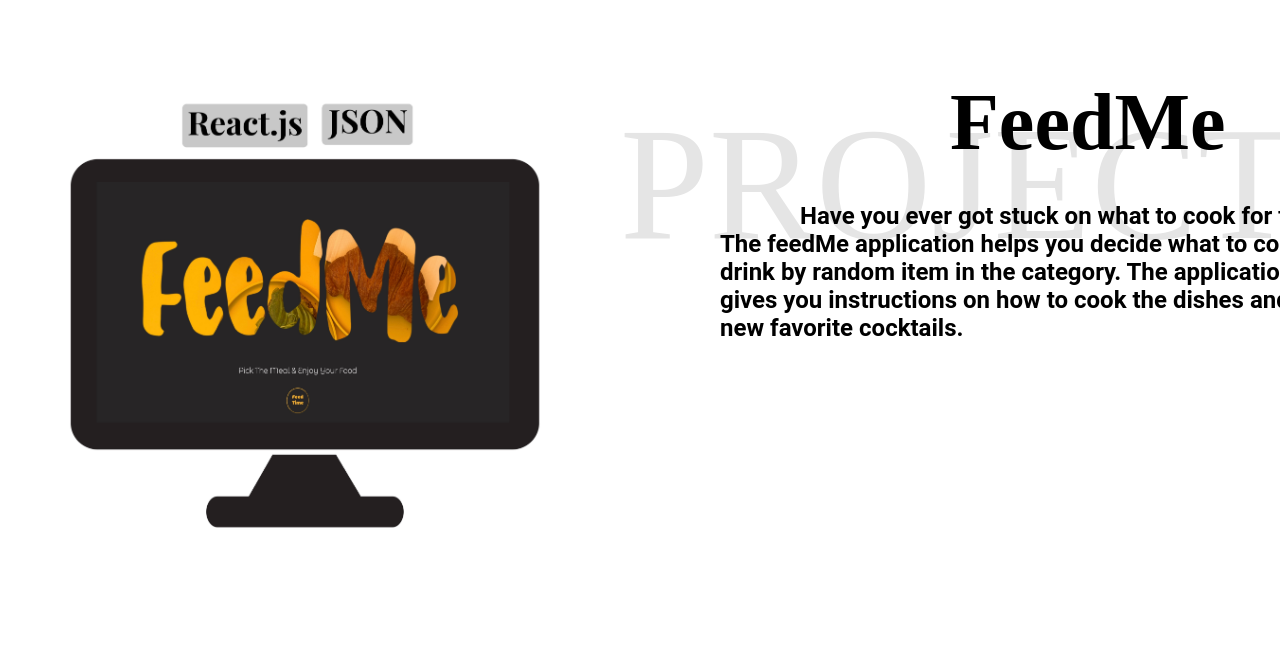
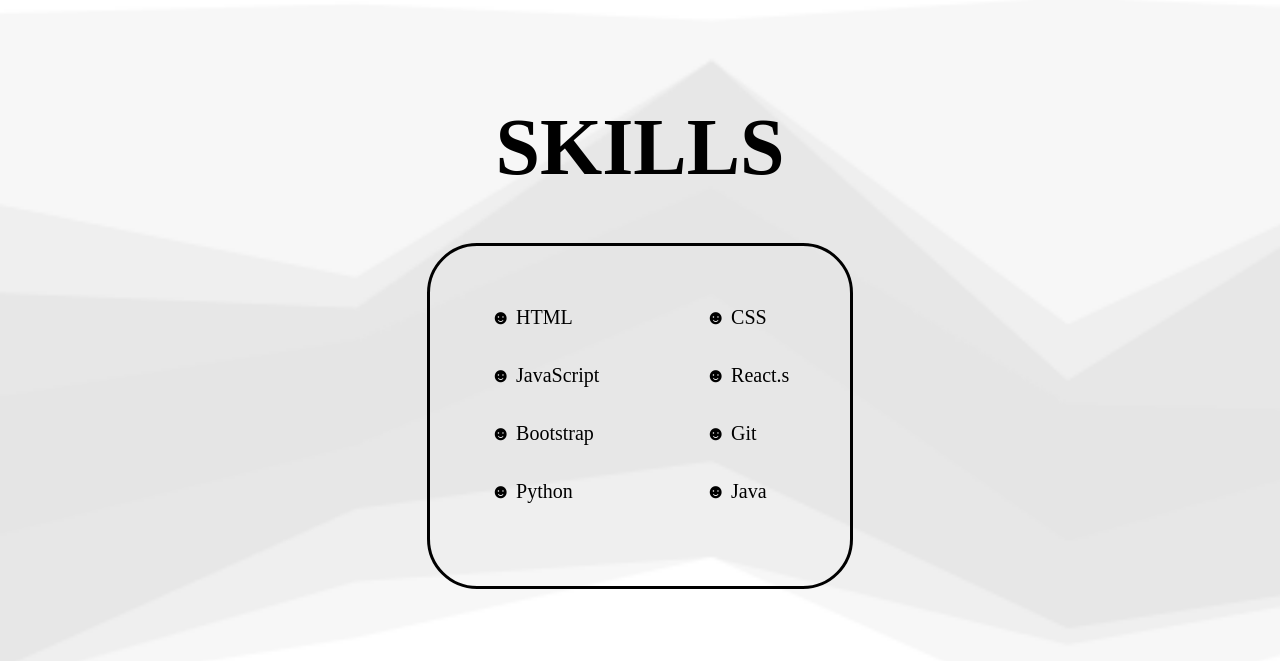
Before and after one commit to Thiratikan/Portfolio, a React (Create React App) app: page / in a window 1280 px wide. Shown: the part 1179-1840 px from the top of the page. Built offline with nearby package versions, Linux system fonts and the light colour scheme; a web font is replaced by a local one.

Commit message:
Added skills section

```diff
--- a/src/App.js
+++ b/src/App.js
@@ -1,8 +1,5 @@
 import React from "react";
 import { BrowserRouter as Router, Routes, Route } from "react-router-dom";
-import Introduce from "./Component/Introduce";
-import Experience from "./Component/Experience";
-import Projects from "./Component/Projects";
 import Home from "./Component/Home";
 
 function App() {
@@ -11,9 +8,6 @@ function App() {
       <Router>
         <Routes>
           <Route path="/" element={<Home />} />
-          <Route path="/introduce" element={<Introduce />} />
-          <Route path="/experience" element={<Experience />} />
-          <Route path="/projects" element={<Projects />} />
         </Routes>
       </Router>
     </>
--- a/src/Component/Experience.js
+++ /dev/null
@@ -1,12 +0,0 @@
-import React from "react";
-import { HeadTitle } from "../style/stylingInfo";
-
-function Experience() {
-  return (
-    <>
-      <HeadTitle id="experience">ABOUT ME</HeadTitle>
-    </>
-  );
-}
-
-export default Experience;
--- a/src/Component/Home.js
+++ b/src/Component/Home.js
@@ -1,6 +1,6 @@
 import Navbar from "./Navbar";
 import Introduce from "./Introduce";
-// import Experience from "./Experience";
+import Skills from "./Skills";
 import Projects from "./Projects";
 import Contact from "./Contact";
 
@@ -9,8 +9,8 @@ function Home() {
     <>
       <Navbar />
       <Introduce />
+      <Skills />
       <Projects />
-      {/* <Experience /> */}
       <Contact />
     </>
   );
--- a/src/Component/Introduce.js
+++ b/src/Component/Introduce.js
@@ -11,8 +11,6 @@ function Introduce() {
     height: 100vh;
     width: 100%;
     background-color: white;
-
-    /* border: 1px solid blue; */
   `;
   const Name = styled.div`
     font-family: "Yellowtail", cursive;
@@ -27,7 +25,7 @@ function Introduce() {
   const Title = styled.div`
     font-family: "AvenirRoman";
     text-align: center;
-    margin-top: 10px;
+    margin-top: -30px;
     font-size: 45px;
     @media only screen and (max-width: 600px) {
       font-size: 25px;
@@ -35,14 +33,13 @@ function Introduce() {
   `;
 
   const Picture = styled.div`
-    margin-top: 80px;
     img {
-      height: 300px;
+      height: 320px;
     }
     @media only screen and (max-width: 600px) {
       margin-top: -200px;
       img {
-        height: 180px;
+        height: 220px;
       }
     }
   `;
--- a/src/Component/Navbar.js
+++ b/src/Component/Navbar.js
@@ -13,7 +13,6 @@ function Navbar() {
       space-between: center;
       justify-content: end;
       padding: 20px;
-
       width: 100%;
     }
 
@@ -29,9 +28,9 @@ function Navbar() {
   `;
   return (
     <Nav>
-      {/* <div>
-        <a href="#experience">Experience</a>
-      </div> */}
+      <div>
+        <a href="#skills">Skills</a>
+      </div>
       <div>
         <a href="#projects">Projects</a>
       </div>
--- a/src/Component/Projects.js
+++ b/src/Component/Projects.js
@@ -1,11 +1,10 @@
 import React from "react";
-import { Title, PROJECT, Info } from "../style/PortStyle";
+import { Title, PROJECT } from "../style/PortStyle";
 import Data from "./projectsData.json";
 
 function Projects() {
   return (
     <PROJECT id="projects">
-      <Info>
       {Data.data.map((item) => {
         const { id, imgcover, title, desc } = item;
         return (
@@ -19,7 +18,6 @@ function Projects() {
           </div>
         );
       })}
-      </Info>
     </PROJECT>
   );
 }
--- /dev/null
+++ b/src/Component/Skills.js
@@ -0,0 +1,69 @@
+import React from "react";
+import styled from "styled-components";
+
+function Skills() {
+  const Container = styled.section`
+    height: 100vh;
+    width: 100%;
+    background-image: url("./images/BGskills.png");
+    background-size: cover;
+
+    /* border: 1px solid blue; */
+  `;
+  const Main = styled.section`
+    color: black;
+
+    h1 {
+      margin-bottom: 50px;
+      text-align: center;
+      margin-top: 290px;
+      padding-top: 120px;
+      font-family: "Gugi", cursive;
+      font-size: 80px;
+    }
+    ul {
+      display: grid;
+      align-items: center;
+      row-gap: 35px;
+      grid-template-columns: 215px 100px;
+    }
+    li {
+      font-size: 20px;
+      font-family: "Gugi", cursive;
+    }
+    div {
+      border-style: solid;
+      border-radius: 50px;
+      border-color: black;
+      padding: 60px;
+      width: 300px;
+      height: 220px;
+      position: absolute;
+      margin-left: auto;
+      margin-right: auto;
+      left: 0;
+      right: 0;
+    }
+  `;
+  return (
+    <Container>
+      <Main>
+        <h1 id="skills">SKILLS</h1>
+        <div>
+          <ul>
+            <li>&#9787; HTML</li>
+            <li>&#9787; CSS</li>
+            <li>&#9787; JavaScript</li>
+            <li>&#9787; React.s</li>
+            <li>&#9787; Bootstrap</li>
+            <li>&#9787; Git</li>
+            <li>&#9787; Python</li>
+            <li>&#9787; Java</li>
+          </ul>
+        </div>
+      </Main>
+    </Container>
+  );
+}
+
+export default Skills;
--- a/src/style/PortStyle.js
+++ b/src/style/PortStyle.js
@@ -1,8 +1,4 @@
 import styled from "styled-components";
-
-export const Info = styled.div`
-  margin-bottom: 20px;
-`;
 
 export const Title = styled.div`
   font-family: "AvenirHeavy";
@@ -11,6 +7,7 @@ export const Title = styled.div`
   position: absolute;
   z-index: -1;
   margin-left: 620px;
+  margin-top: 0px;
   @media only screen and (max-width: 600px) {
     font-size: 78px;
     margin-left: 0px;
@@ -19,11 +16,11 @@ export const Title = styled.div`
 `;
 
 export const PROJECT = styled.div`
-margin-top: 400px;
+margin-top: 200px;
   img {
     height: 450px;
     margin-left: 5%;
-    margin-bottom: 200px;
+    margin-bottom: 100px;
   }
   div {
     background-image: none;
@@ -55,7 +52,8 @@ margin-top: 400px;
       margin: 0;
       align-items: center;
       padding: 20px;
-      margin-left: 20px;margin-bottom: 180px;
+      margin-left: 20px;
+      margin-bottom: 180px;
     }
     div {
       background-image: none;
@@ -66,7 +64,7 @@ margin-top: 400px;
       font-size: 30px;
       position: absolute;
       margin-left: 20px;
-      margin-top: 280px;
+
     }
     h2 {
       text-indent: 20px;
@@ -75,7 +73,7 @@ margin-top: 400px;
       width: 350px;
       padding: 20px;
       margin-left: 0px;
-      margin-top: 310px;
+
   }
 
 `;
```
Also changed, not shown: public/images/BGskills.png (added). Lines whose indentation alone changed are shown as unchanged.
